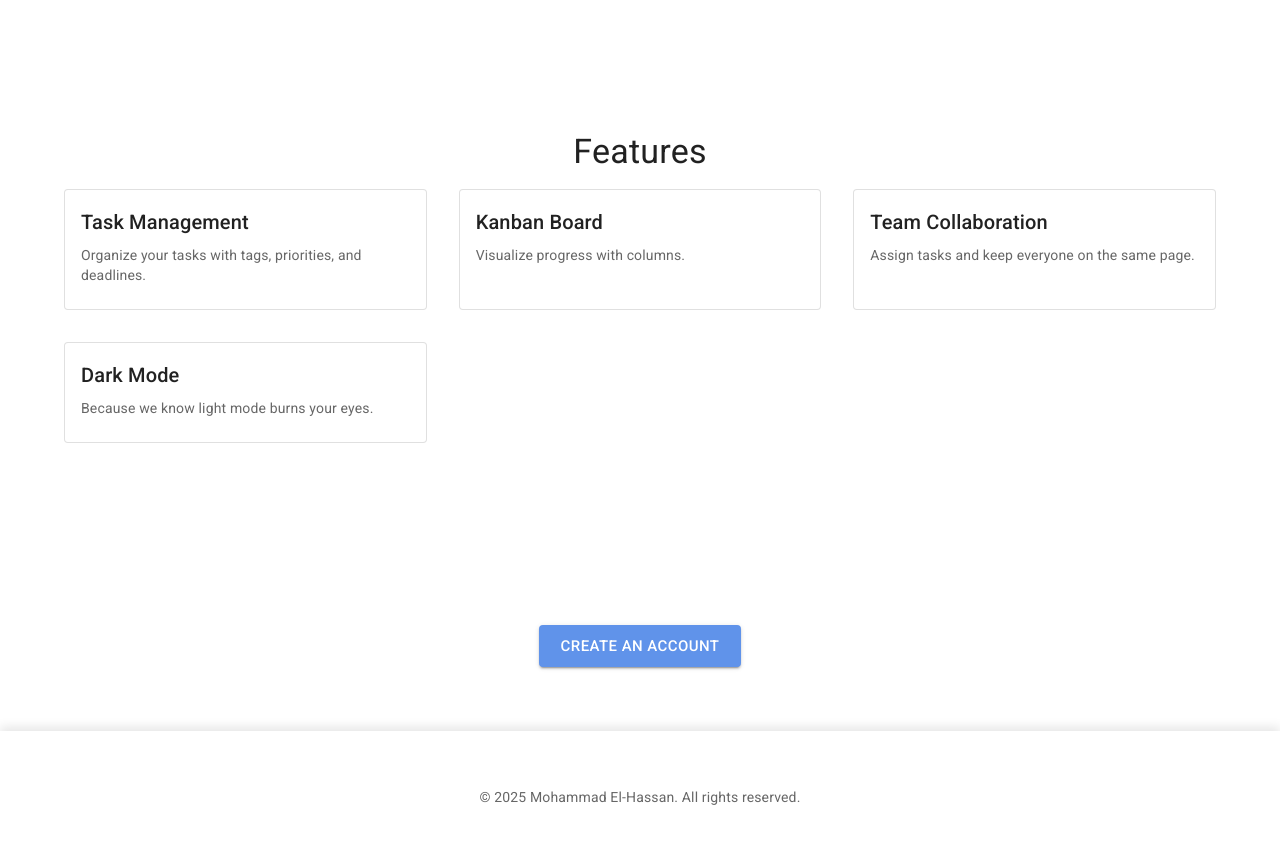
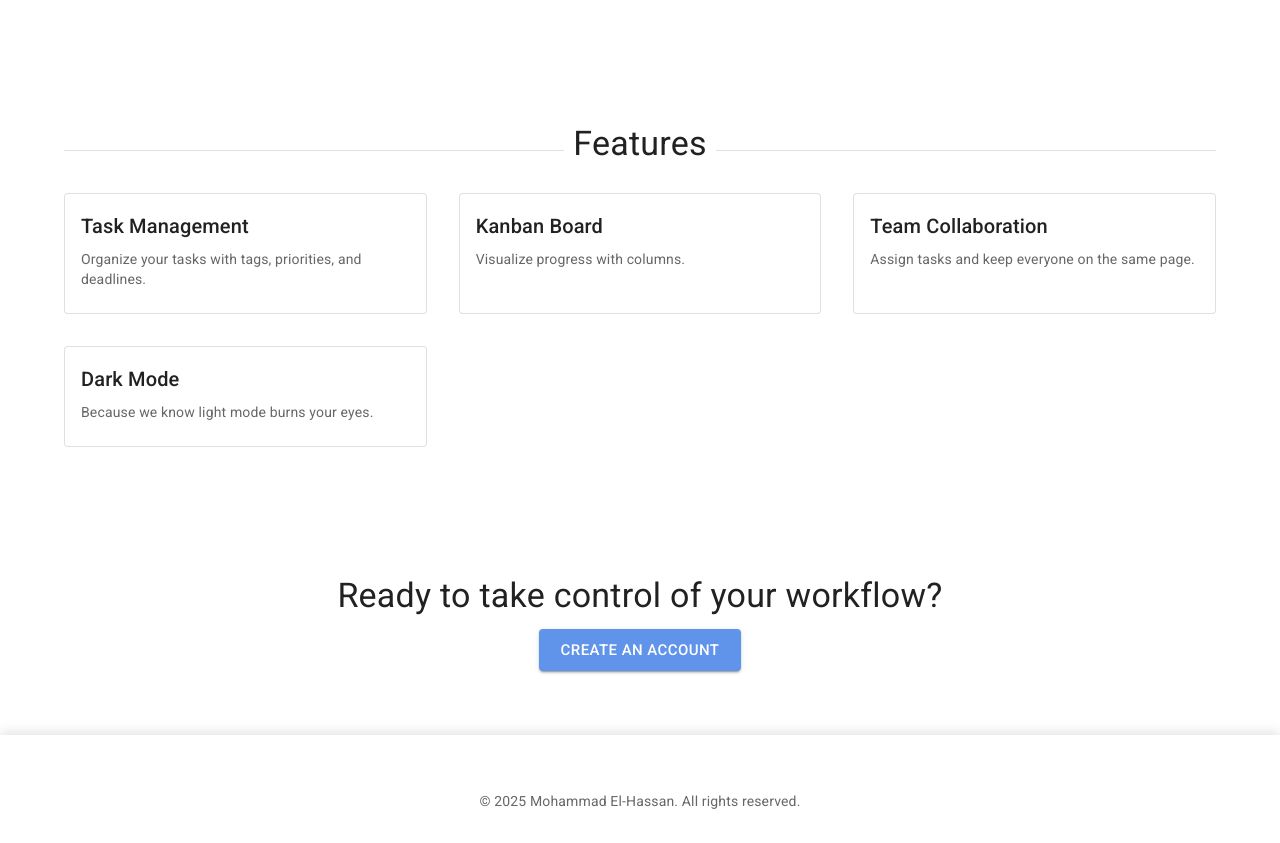
Before and after one commit to mohammadelhsn/DevTask-Planner, a React (Vite) app: page /#/ in a window 1280 px wide. Shown: the part 340-1183 px from the top of the page. Built offline with nearby package versions, Linux system fonts and the light colour scheme; no server answers.

Commit message:
Update Welcome.tsx

```diff
--- a/src/pages/Welcome.tsx
+++ b/src/pages/Welcome.tsx
@@ -6,6 +6,7 @@ import {
     Grid,
     Card,
     CardContent,
+    Divider
 } from '@mui/material';
 
 const features = [
@@ -38,7 +39,6 @@ const features = [
 export default function HomePage() {
     return (
         <Box>
-            {/* Hero Section */}
             <Box
                 sx={{
                     py: 10,
@@ -51,7 +51,7 @@ export default function HomePage() {
                     <Typography variant="h2" gutterBottom>
                         DevTask
                     </Typography>
-                    <Typography variant="h5" color="text.secondary" paragraph>
+                    <Typography variant="h5" color="text.secondary" sx={{ mb: 1 }}>
                         Your developer-first task planner. Simple. Powerful. Focused.
                     </Typography>
                     <Button variant="contained" size="large">
@@ -59,12 +59,8 @@ export default function HomePage() {
                     </Button>
                 </Container>
             </Box>
-
-            {/* Features Section */}
             <Container sx={{ py: 8 }}>
-                <Typography variant="h4" align="center" gutterBottom>
-                    Features
-                </Typography>
+                <Divider><Typography variant="h4" align="center" gutterBottom>Features</Typography></Divider>
                 <Grid container spacing={4} sx={{ mt: 2 }}>
                     {features.map((feature, index) => (
                         <Grid size={{ xs: 12, sm: 6, md: 4 }} key={index}>
@@ -82,13 +78,11 @@ export default function HomePage() {
                     ))}
                 </Grid>
             </Container>
-
-            {/* Call to Action */}
             <Box
                 sx={{
                     py: 8,
                     backgroundColor: 'background.default',
-                    color: 'primary.contrastText',
+                    color: 'text.primary',
                     textAlign: 'center',
                 }}
             >
```
